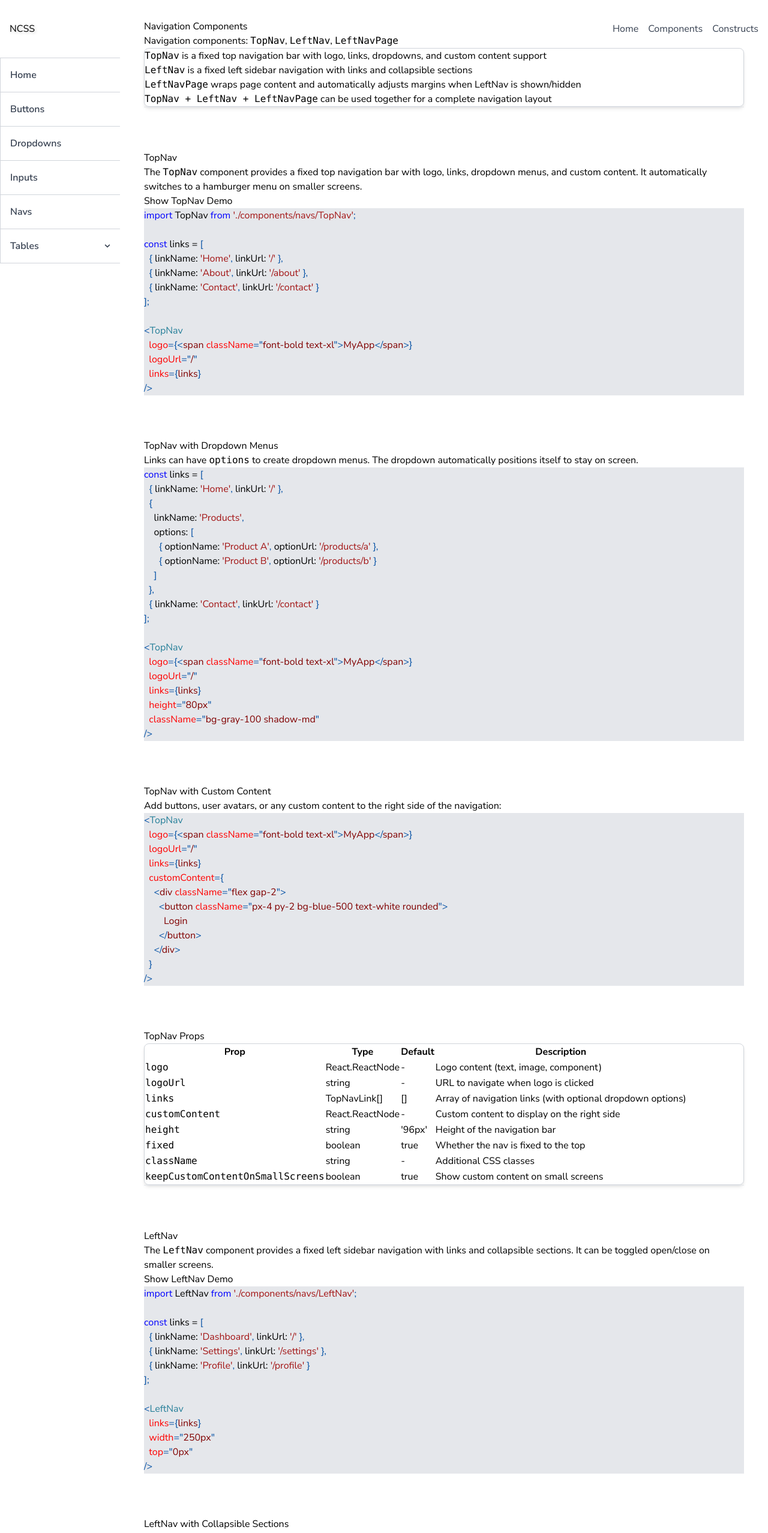
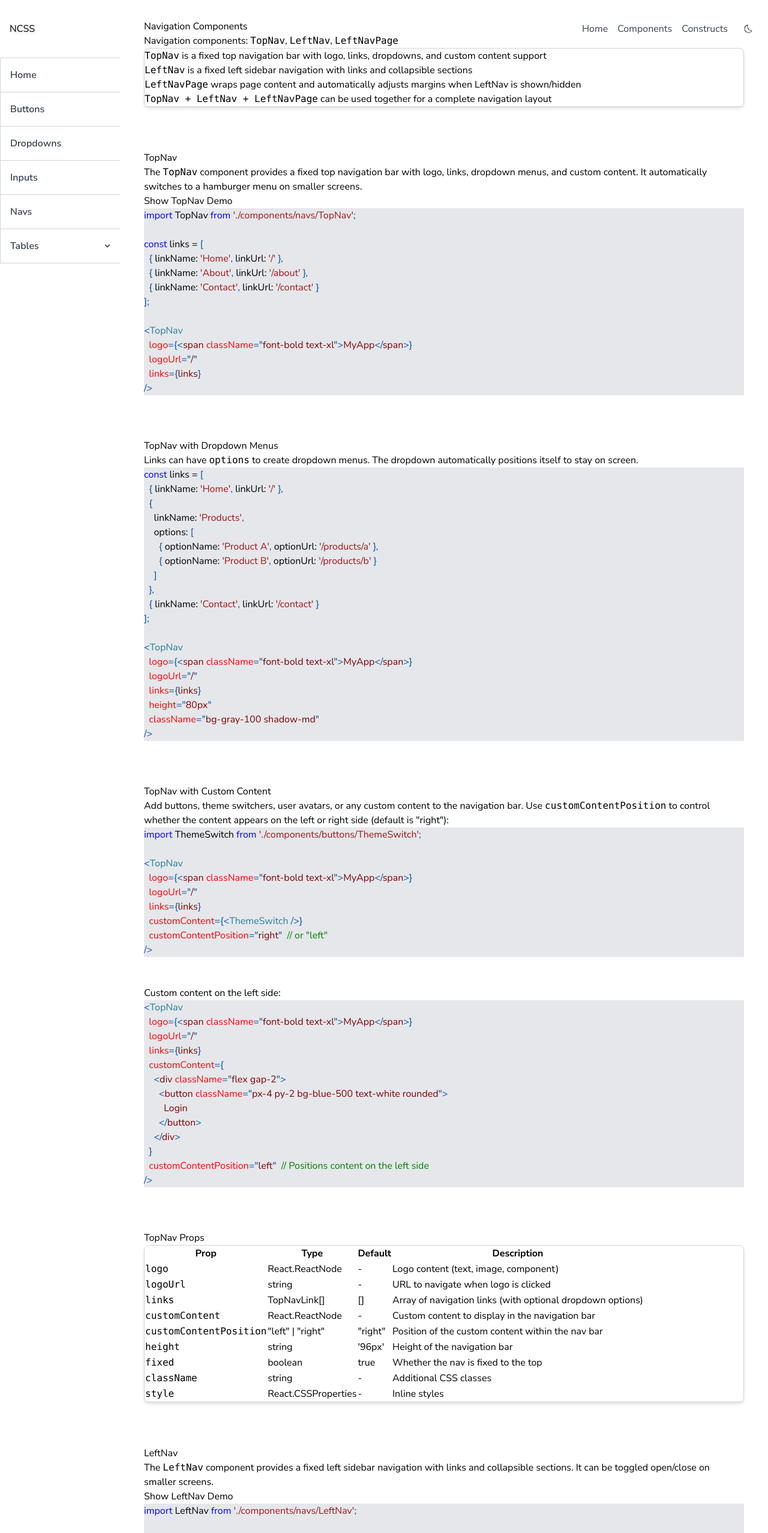
Before and after one commit to FeroHriadel/ncss-react, a React (Vite) app: page /navs in a window 1280 px wide. Shown: the top 2555 px of the page at 60% size. Built offline with nearby package versions, Linux system fonts and the light colour scheme.

Commit message:
ThemeSwitch and TopNav docs update

```diff
--- a/src/App.tsx
+++ b/src/App.tsx
@@ -7,6 +7,7 @@ import NavsPage from './pages/NavsPage';
 import VirtualizedTablePage from './pages/VirtualizedTablePage'
 import TopNav from './components/navs/TopNav';
 import LeftNav, { LeftNavPage } from './components/navs/LeftNav';
+import ThemeSwitch from './components/buttons/ThemeSwitch';
 
 
 
@@ -78,6 +79,8 @@ function App() {
           links={topNavLinks}
           height="96px"
           className='shadow-md bg-gray-200'
+          customContent={<ThemeSwitch className='ml-1' />}
+          customContentPosition="right"
         />
         <LeftNav
           width="200px"
--- /dev/null
+++ b/src/components/buttons/ThemeSwitch.tsx
@@ -0,0 +1,40 @@
+import { useState } from "react";
+import IconButton from "./IconButton";
+import { CiDark, CiLight } from "react-icons/ci";
+
+
+
+export interface ThemeSwitchProps {
+  className?: string;
+  style?: React.CSSProperties;
+  defaultTheme?: "light" | "dark";
+  onChange?: (newTheme: "light" | "dark") => void;
+  iconSize?: number;
+}
+
+
+export default function ThemeSwitch({
+  className,
+  style,
+  onChange = () => {},
+  defaultTheme = "light",
+  iconSize = 18,
+}: ThemeSwitchProps) {
+
+  const [theme, setTheme] = useState<"light" | "dark">(defaultTheme);
+
+  function toggleTheme() {
+    const newTheme = theme === "light" ? "dark" : "light";
+    setTheme(newTheme);
+    onChange(newTheme);
+  }
+
+  return (
+    <IconButton
+      className={className}
+      style={style}
+      icon={theme === "light" ? <CiDark size={iconSize} /> : <CiLight size={iconSize} />}
+      onClick={toggleTheme}
+    />
+  )
+}
--- a/src/components/inputs/Switch.tsx
+++ b/src/components/inputs/Switch.tsx
@@ -7,6 +7,7 @@ export interface SwitchProps {
   label?: string;
   onChange?: (e: React.ChangeEvent<HTMLInputElement>) => void;
   className?: string;
+  style?: React.CSSProperties;
   id?: string;
   name?: string;
   width?: string;
@@ -25,6 +26,7 @@ const Switch = forwardRef<SwitchHandle, SwitchProps>(function Switch(
     label,
     onChange,
     className = '',
+    style = {},
     id,
     name,
     width,
@@ -73,7 +75,7 @@ const Switch = forwardRef<SwitchHandle, SwitchProps>(function Switch(
     : 'calc(44px - 18px - 4px)'; // 22px for default
 
   return (
-    <div className={`switch-container ${className}`}>
+    <div className={`switch-container ${className}`} style={style}>
       <span className="switch-wrapper" style={{ width, height }}>
         <input
           type="checkbox"
--- a/src/components/navs/TopNav.css
+++ b/src/components/navs/TopNav.css
@@ -50,13 +50,13 @@
   background-color: #f3f4f6;
 }
 
-.top-nav-hamburger {
+.small-screen-options {
   display: none !important;
 }
 
 @media (max-width: 1000px) {
-  .top-nav-hamburger {
-    display: block !important;
+  .small-screen-options {
+    display: flex !important;
   }
 
   .top-nav-right-side {
--- a/src/components/navs/TopNav.tsx
+++ b/src/components/navs/TopNav.tsx
@@ -25,6 +25,8 @@ export interface TopNavProps {
   className?: string;
   style?: React.CSSProperties;
   fixed?: boolean;
+  customContent?: React.ReactNode;
+  customContentPosition?: "left" | "right";
 }
 
 
@@ -36,7 +38,9 @@ export default function TopNav({
   height = `96px`,
   className,
   style,
-  fixed = true
+  fixed = true,
+  customContent,
+  customContentPosition = "right"
 }: TopNavProps) {
 
   // Hamburger menu options
@@ -101,13 +105,29 @@ export default function TopNav({
             )
           })
         }
+
+        {/* custom content on wider screens */}
+        <span
+          className="top-nav-custom-content"
+          style={{ order: customContentPosition === "left" ? -1 : 1 }}
+        >
+          {customContent}
+        </span>
       </div>
 
       {
         // render hamburger menu on smaller screens
-        <Dropdown options={hamburgerOptions} className="top-nav-hamburger">
-          <IconButton icon={<GrMenu />} />
-        </Dropdown>
+        <span className="small-screen-options">
+          <Dropdown options={hamburgerOptions} className="top-nav-hamburger">
+            <IconButton icon={<GrMenu />} />
+          </Dropdown>
+          <span
+            className="top-nav-custom-content"
+            style={{ order: customContentPosition === "left" ? -1 : 1 }}
+          >
+            {customContent}
+          </span>
+        </span>
       }
     </nav>
   )
--- a/src/pages/ButtonsPage.tsx
+++ b/src/pages/ButtonsPage.tsx
@@ -4,12 +4,11 @@ import Container from "../components/wrappers/Container";
 import Button from "../components/buttons/Button";
 import IconButton from "../components/buttons/IconButton";
 import CloseButton from "../components/buttons/CloseButton";
+import ThemeSwitch from "../components/buttons/ThemeSwitch";
 import { Highlight, themes } from "prism-react-renderer";
-import { buttonCode, buttonVariantsCode, buttonSizesCode, buttonDisabledCode, iconButtonCode, iconButtonSizesCode, closeButtonCode, closeButtonCustomIconCode } from "../utils/ButtonsPageCode";
+import { buttonCode, buttonVariantsCode, buttonSizesCode, buttonDisabledCode, iconButtonCode, iconButtonSizesCode, closeButtonCode, closeButtonCustomIconCode, themeSwitchCode, themeSwitchWithCallbackCode } from "../utils/ButtonsPageCode";
 import { FaUser, FaHeart, FaPlus, FaEdit, FaTrash } from "react-icons/fa";
 import { IoMdClose } from "react-icons/io";
-
-
 
 
 
@@ -18,11 +17,12 @@ export default function ButtonsPage() {
     <Container className="px-4 pt-24">
       {/* INTRO */}
       <h1 className="mb-4 uppercase font-bold text-3xl">Buttons</h1>
-      <p className="text-gray-800 text-lg mb-12">Button components: <code>Button</code>, <code>IconButton</code> <code>CloseButton</code></p>
+      <p className="text-gray-800 text-lg mb-12">Button components: <code>Button</code>, <code>IconButton</code> <code>CloseButton</code> <code>ThemeSwitch</code></p>
       <Card className="mb-12 p-4 bg-gray-100 flex flex-col gap-4">
         <a href="#button"><div><code>Button</code> is not like html button but offers a few more customization options <br /></div></a>
         <a href="#icon-button"><div><code>IconButton</code> is intended to save time when you just need a clickable icon but don't want to waste time wrapping the icon in button and make it aria compliant <br /></div></a>
         <a href="#close-button"><div><code>CloseButton</code> is a styled button intended for closing actions. I noticed I use close buttons frequently in my applications, so having a dedicated component helps maintain consistency and saves time. <br /></div></a>
+        <a href="#theme-switch"><div><code>ThemeSwitch</code> is a specialized toggle button for switching between light and dark themes. It displays a moon icon in light mode and a sun icon in dark mode. <br /></div></a>
       </Card>
       <hr />
       <Break amount={3} />
@@ -327,6 +327,77 @@ export default function ButtonsPage() {
 
 
 
+      {/* THEME SWITCH */}
+      <hr />
+      <Break amount={3} />
+      <h2 className="mb-4 text-2xl uppercase font-semibold" id="theme-switch">ThemeSwitch</h2>
+      <p className="text-gray-700 mb-4">
+        The <code>ThemeSwitch</code> component provides a toggle button for switching between light and dark themes.
+        It displays a moon icon in light mode and a sun icon in dark mode, and can notify parent components when the theme changes.
+      </p>
+
+      <ThemeSwitch className="mb-8" />
+
+      <Highlight
+        theme={themes.vsLight}
+        code={themeSwitchCode}
+        language="tsx"
+      >
+        {({ className, style, tokens, getLineProps, getTokenProps }) => (
+          <pre className={className + " rounded-lg p-6 overflow-x-auto"} style={{ ...style, backgroundColor: '#e5e7eb' }}>
+            {tokens.map((line, i) => (
+              <div key={i} {...getLineProps({ line, key: i })}>
+                {line.map((token, key) => (
+                  <span key={key} {...getTokenProps({ token, key })} />
+                ))}
+              </div>
+            ))}
+          </pre>
+        )}
+      </Highlight>
+      <Break amount={3} />
+
+      <h3 className="text-xl font-semibold mb-4">With Callback</h3>
+      <p className="text-gray-700 mb-4">
+        Use the <code>onChange</code> prop to handle theme changes:
+      </p>
+
+      <ThemeSwitch
+        onChange={(newTheme) => console.log('Theme changed to:', newTheme)}
+        className="mb-8"
+      />
+
+      <Highlight
+        theme={themes.vsLight}
+        code={themeSwitchWithCallbackCode}
+        language="tsx"
+      >
+        {({ className, style, tokens, getLineProps, getTokenProps }) => (
+          <pre className={className + " rounded-lg p-6 overflow-x-auto"} style={{ ...style, backgroundColor: '#e5e7eb' }}>
+            {tokens.map((line, i) => (
+              <div key={i} {...getLineProps({ line, key: i })}>
+                {line.map((token, key) => (
+                  <span key={key} {...getTokenProps({ token, key })} />
+                ))}
+              </div>
+            ))}
+          </pre>
+        )}
+      </Highlight>
+      <Break amount={3} />
+
+      <Card className="bg-gray-100 border border-gray-200 rounded p-4 mb-12">
+        <h3 className="text-lg font-semibold mb-2">ThemeSwitch Props</h3>
+        <ul className="space-y-2">
+          <li><code>defaultTheme</code> (optional, default: "light"): Initial theme - "light" or "dark"</li>
+          <li><code>onChange</code> (optional): Callback function that receives the new theme value</li>
+          <li><code>iconSize</code> (optional, default: 18): Size of the theme icon in pixels</li>
+          <li><code>className</code> (optional): Additional CSS classes</li>
+          <li><code>style</code> (optional): Inline styles</li>
+        </ul>
+      </Card>
+      <Break amount={3} />
+
 
     </Container>
   );
--- a/src/pages/NavsPage.tsx
+++ b/src/pages/NavsPage.tsx
@@ -41,7 +41,17 @@ const topNavWithDropdownCode = `const links = [
   className="bg-gray-100 shadow-md"
 />`;
 
-const topNavCustomContentCode = `<TopNav
+const topNavCustomContentCode = `import ThemeSwitch from './components/buttons/ThemeSwitch';
+
+<TopNav
+  logo={<span className="font-bold text-xl">MyApp</span>}
+  logoUrl="/"
+  links={links}
+  customContent={<ThemeSwitch />}
+  customContentPosition="right"  // or "left"
+/>`;
+
+const topNavCustomContentLeftCode = `<TopNav
   logo={<span className="font-bold text-xl">MyApp</span>}
   logoUrl="/"
   links={links}
@@ -52,6 +62,7 @@ const topNavCustomContentCode = `<TopNav
       </button>
     </div>
   }
+  customContentPosition="left"  // Positions content on the left side
 />`;
 
 const leftNavBasicCode = `import LeftNav from './components/navs/LeftNav';
@@ -253,10 +264,30 @@ export default function NavsPage() {
       {/* TOPNAV WITH CUSTOM CONTENT */}
       <h3 className="mb-4 text-xl font-semibold">TopNav with Custom Content</h3>
       <p className="text-gray-700 mb-4">
-        Add buttons, user avatars, or any custom content to the right side of the navigation:
+        Add buttons, theme switchers, user avatars, or any custom content to the navigation bar.
+        Use <code>customContentPosition</code> to control whether the content appears on the left or right side (default is "right"):
       </p>
 
       <Highlight theme={themes.vsLight} code={topNavCustomContentCode} language="tsx">
+        {({ className, style, tokens, getLineProps, getTokenProps }) => (
+          <pre className={className + " rounded-lg p-6 overflow-x-auto"} style={{ ...style, backgroundColor: '#e5e7eb' }}>
+            {tokens.map((line, i) => (
+              <div key={i} {...getLineProps({ line, key: i })}>
+                {line.map((token, key) => (
+                  <span key={key} {...getTokenProps({ token, key })} />
+                ))}
+              </div>
+            ))}
+          </pre>
+        )}
+      </Highlight>
+      <Break amount={2} />
+
+      <p className="text-gray-700 mb-4">
+        Custom content on the left side:
+      </p>
+
+      <Highlight theme={themes.vsLight} code={topNavCustomContentLeftCode} language="tsx">
         {({ className, style, tokens, getLineProps, getTokenProps }) => (
           <pre className={className + " rounded-lg p-6 overflow-x-auto"} style={{ ...style, backgroundColor: '#e5e7eb' }}>
             {tokens.map((line, i) => (
@@ -306,7 +337,13 @@ export default function NavsPage() {
               <td className="py-2 pr-4"><code>customContent</code></td>
               <td className="py-2 pr-4">React.ReactNode</td>
               <td className="py-2 pr-4">-</td>
-              <td className="py-2">Custom content to display on the right side</td>
+              <td className="py-2">Custom content to display in the navigation bar</td>
+            </tr>
+            <tr className="border-b">
+              <td className="py-2 pr-4"><code>customContentPosition</code></td>
+              <td className="py-2 pr-4">"left" | "right"</td>
+              <td className="py-2 pr-4">"right"</td>
+              <td className="py-2">Position of the custom content within the nav bar</td>
             </tr>
             <tr className="border-b">
               <td className="py-2 pr-4"><code>height</code></td>
@@ -327,10 +364,10 @@ export default function NavsPage() {
               <td className="py-2">Additional CSS classes</td>
             </tr>
             <tr>
-              <td className="py-2 pr-4"><code>keepCustomContentOnSmallScreens</code></td>
-              <td className="py-2 pr-4">boolean</td>
-              <td className="py-2 pr-4">true</td>
-              <td className="py-2">Show custom content on small screens</td>
+              <td className="py-2 pr-4"><code>style</code></td>
+              <td className="py-2 pr-4">React.CSSProperties</td>
+              <td className="py-2 pr-4">-</td>
+              <td className="py-2">Inline styles</td>
             </tr>
           </tbody>
         </table>
--- a/src/utils/ButtonsPageCode.ts
+++ b/src/utils/ButtonsPageCode.ts
@@ -69,3 +69,19 @@ export const closeButtonCustomIconCode = `
     onClick={() => console.log('Custom close icon')}
   />
 `;
+
+export const themeSwitchCode = `
+  import ThemeSwitch from "../components/buttons/ThemeSwitch";
+
+  <ThemeSwitch />
+`;
+
+export const themeSwitchWithCallbackCode = `
+  import ThemeSwitch from "../components/buttons/ThemeSwitch";
+
+  <ThemeSwitch
+    onChange={(newTheme) => console.log('Theme changed to:', newTheme)}
+    defaultTheme="light"
+    iconSize={18}
+  />
+`;
```
